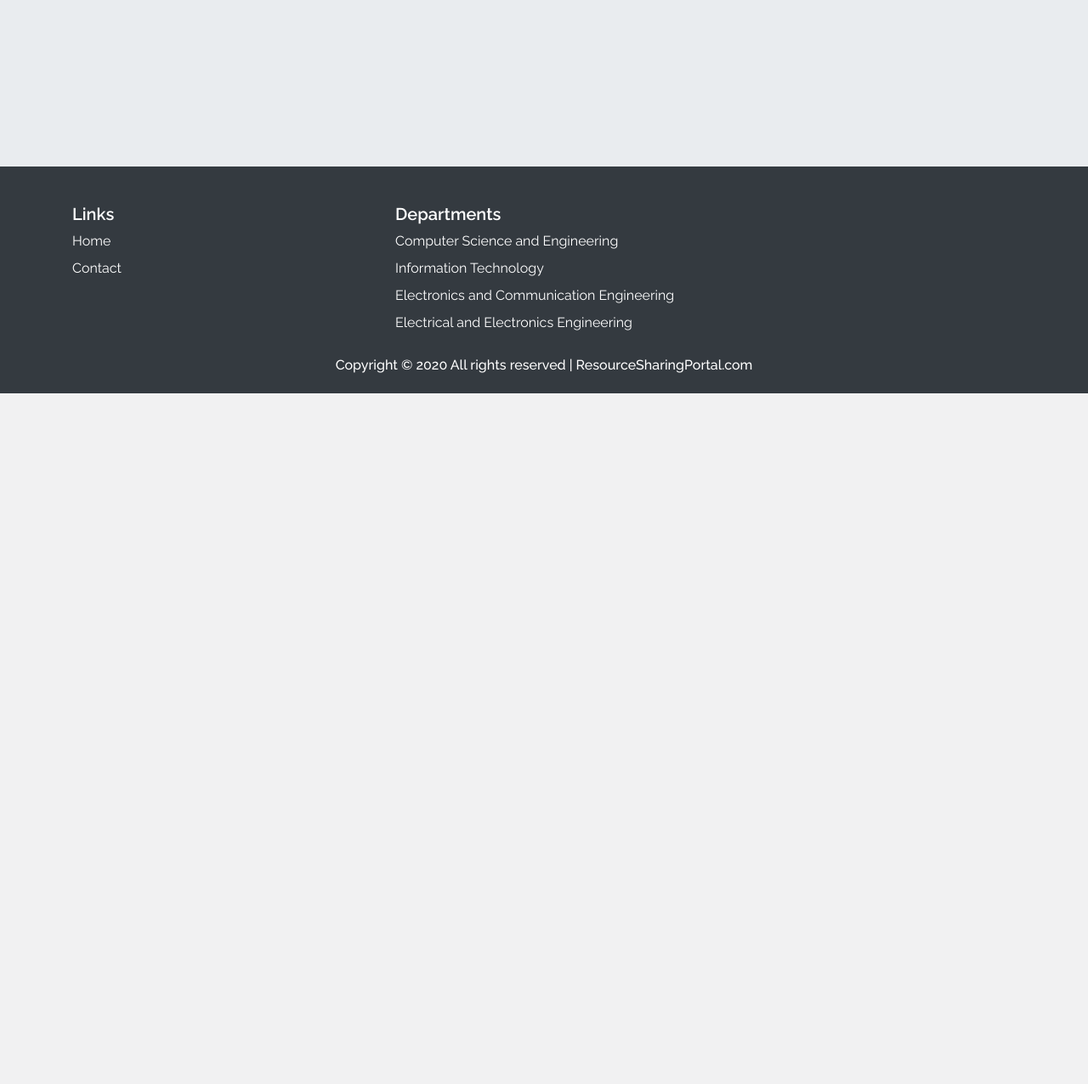
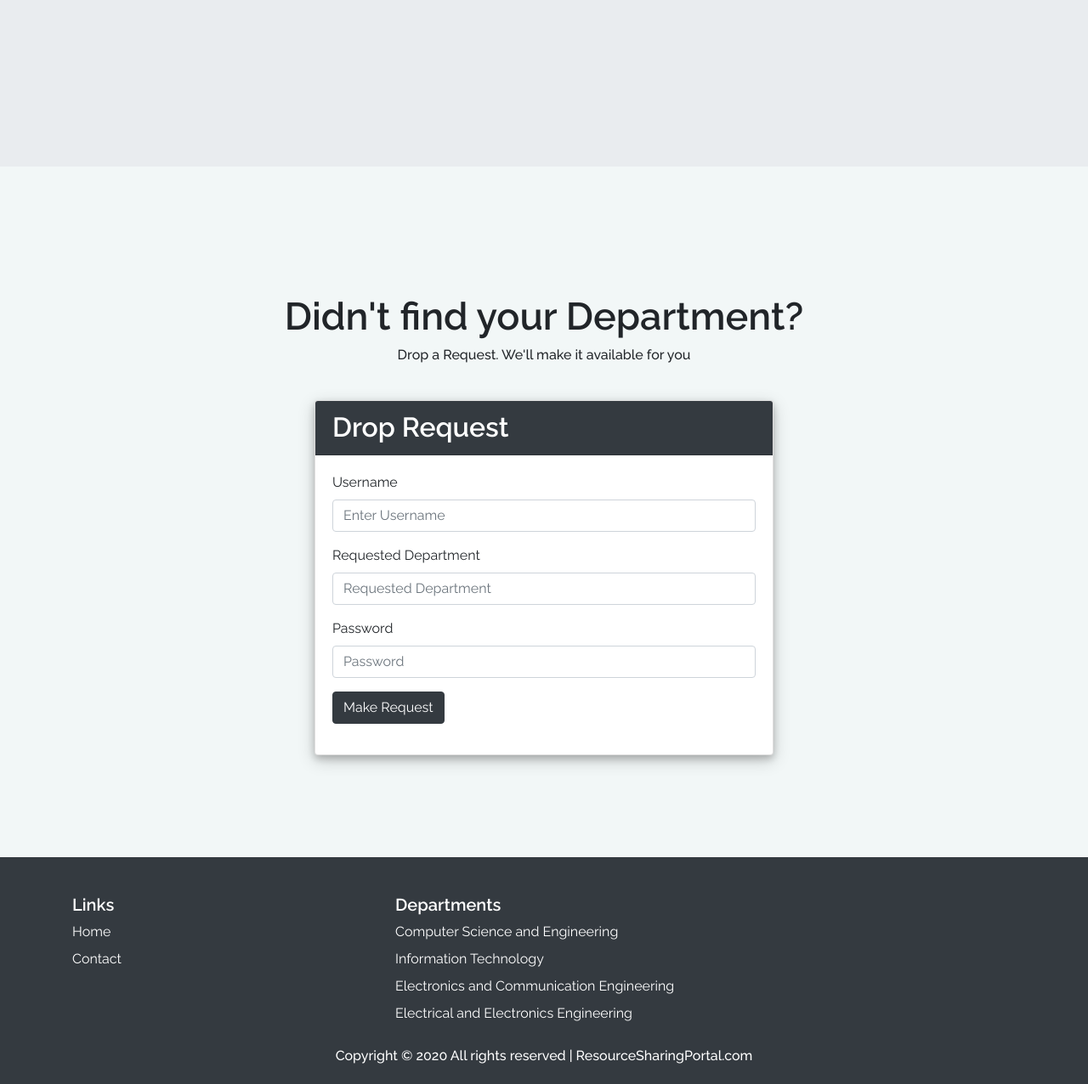
Before and after one commit to raj1701/Resource-Sharing-Portal, a Django app: page / in a window 1280 px wide. Shown: the part 2372-3648 px from the top of the page at 85% size. Before the commit the page ends 2835 px from the top, so only its background shows below. Run offline with Django 3.2, Linux system fonts and the light colour scheme; data comes from the database, SQL or seed files in the repository; both versions use the stored data as it was after the commit; some libraries are stand-ins or nearby versions.

Commit message:
Adding Request Form

```diff
--- a/app/admin.py
+++ b/app/admin.py
@@ -1,5 +1,5 @@
 from django.contrib import admin
-from .models import Department, Course, Uploader, Resource, Comment
+from .models import Department, Course, Uploader, Resource, Comment, Request
 
 
 admin.site.register(Department)
@@ -7,3 +7,4 @@ admin.site.register(Course)
 admin.site.register(Uploader)
 admin.site.register(Resource)
 admin.site.register(Comment)
+admin.site.register(Request)
--- a/app/models.py
+++ b/app/models.py
@@ -1,4 +1,5 @@
 from django.db import models
+from django.contrib.auth.models import User
 
 
 class Department(models.Model):
@@ -33,6 +34,12 @@ class Resource(models.Model):
     filepath = models.FileField(upload_to="resources", default="")
 
 
+class Request(models.Model):
+    ReqNo = models.AutoField(primary_key=True)
+    RDes = models.CharField(max_length=200)
+    Userno = models.ForeignKey(User, on_delete=models.CASCADE)
+
+
 class Comment(models.Model):
     Name = models.CharField(max_length=30)
     Email = models.CharField(max_length=50)
--- a/app/templates/app/index.html
+++ b/app/templates/app/index.html
@@ -121,4 +121,49 @@
   </div>
 </div>
 
+<div class="container" style="margin-top: 150px; margin-bottom: 100px;">
+  <div class=" row row-section1">
+    <div class="col">
+      <h1 style="font-size: 45px;">Didn't find your Department?</h1>
+    </div>
+  </div>
+  <div class="row row-section1">
+    <div class="col">
+      <p>Drop a Request. We'll make it available for you</p>
+    </div>
+  </div>
+  <div class="row row-content justify-content-center">
+    <div class="col-md-6">
+      <div class="card card-form">
+        <div class="card-header bg-dark text-white">
+          <h2>Drop Request</h2>
+        </div>
+        <div class="card-body">
+          <form action="/deprequest" method="post" enctype="multipart/form-data">
+            {% csrf_token %}
+            <div class="form-group">
+              <label for="Usename">Username</label>
+              <input type="text" class="form-control" id="Username" name="username" placeholder="Enter Username"
+                required />
+            </div>
+            <div class="form-group">
+              <label for="reqdes">Requested Department</label>
+              <input class="form-control" type="text" id="reqdes" placeholder="Requested Department" name="reqdes"
+                required />
+            </div>
+            <div class="form-group">
+              <label for="exampleInputPassword1">Password</label>
+              <input type="password" class="form-control" id="exampleInputPassword1" name="password"
+                placeholder="Password" required />
+            </div>
+            <div class="form-group">
+              <button type="submit" class="btn btn-dark">Make Request</button>
+            </div>
+          </form>
+        </div>
+      </div>
+    </div>
+  </div>
+</div>
+
 {% endblock %}
--- a/app/urls.py
+++ b/app/urls.py
@@ -12,4 +12,5 @@ urlpatterns = [
     path('contact', views.contact),
     path('feedback', views.feedback),
     path('crssrch', views.crssrch),
+    path('deprequest', views.deprequest),
 ]
--- a/app/views.py
+++ b/app/views.py
@@ -1,6 +1,6 @@
 from django.shortcuts import render, redirect
 from django.http import HttpResponseRedirect
-from .models import Department, Course, Uploader, Resource, Comment
+from .models import Department, Course, Uploader, Resource, Comment, Request
 from django.contrib.auth.models import User
 from django.contrib.auth import authenticate
 from django.contrib.auth import login as django_login
@@ -81,8 +81,8 @@ def signup(request):
             if(f == 0):
 
                 user = User.objects.create_user(username, email, password)
-                user.firstname = firstname
-                user.lastname = lastname
+                user.first_name = firstname
+                user.last_name = lastname
                 user.save()
 
                 django_login(request, user)
@@ -240,3 +240,44 @@ def crssrch(request):
                   'crsresult': crsresult, 'result': result}
 
         return render(request, 'app/searchresults.html', params)
+
+
+def deprequest(request):
+    if request.method == "POST":
+
+        reqdes = request.POST['reqdes']
+        username = request.POST['username']
+        password = request.POST['password']
+
+        user = request.user
+
+        if user.is_authenticated:
+
+            if username == user.username:
+
+                user = authenticate(username=username, password=password)
+
+                if user:
+
+                    depreq = Request(RDes=reqdes, Userno=user)
+                    depreq.save()
+
+                    messages.success(
+                        request, "Your Request has been Successfully Submitted")
+
+                    return redirect(request.META.get('HTTP_REFERER'))
+
+                else:
+                    messages.error(
+                        request, 'Wrong password')
+
+                    return redirect(request.META.get('HTTP_REFERER'))
+            else:
+                messages.error(
+                    request, 'Please Enter Valid Username')
+                return redirect(request.META.get('HTTP_REFERER'))
+
+        else:
+            messages.error(
+                request, 'First Login to Make Request')
+            return redirect(request.META.get('HTTP_REFERER'))
--- a/static/css/style.css
+++ b/static/css/style.css
@@ -152,6 +152,10 @@ img {
 }
 
 
+.card-form {
+  box-shadow: 0 4px 8px 0 rgba(0, 0, 0, 0.2), 0 6px 20px 0 rgba(0, 0, 0, 0.19);
+}
+
 html {
   font-size: 1rem;
 }
```
Also changed, not shown: app/templates/app/contact.html (+6 -2 lines), app/templates/app/course.html (+5 -3 lines), app/templates/app/department.html (+46 -0 lines), app/migrations/0005_request.py (added), db.sqlite3.
